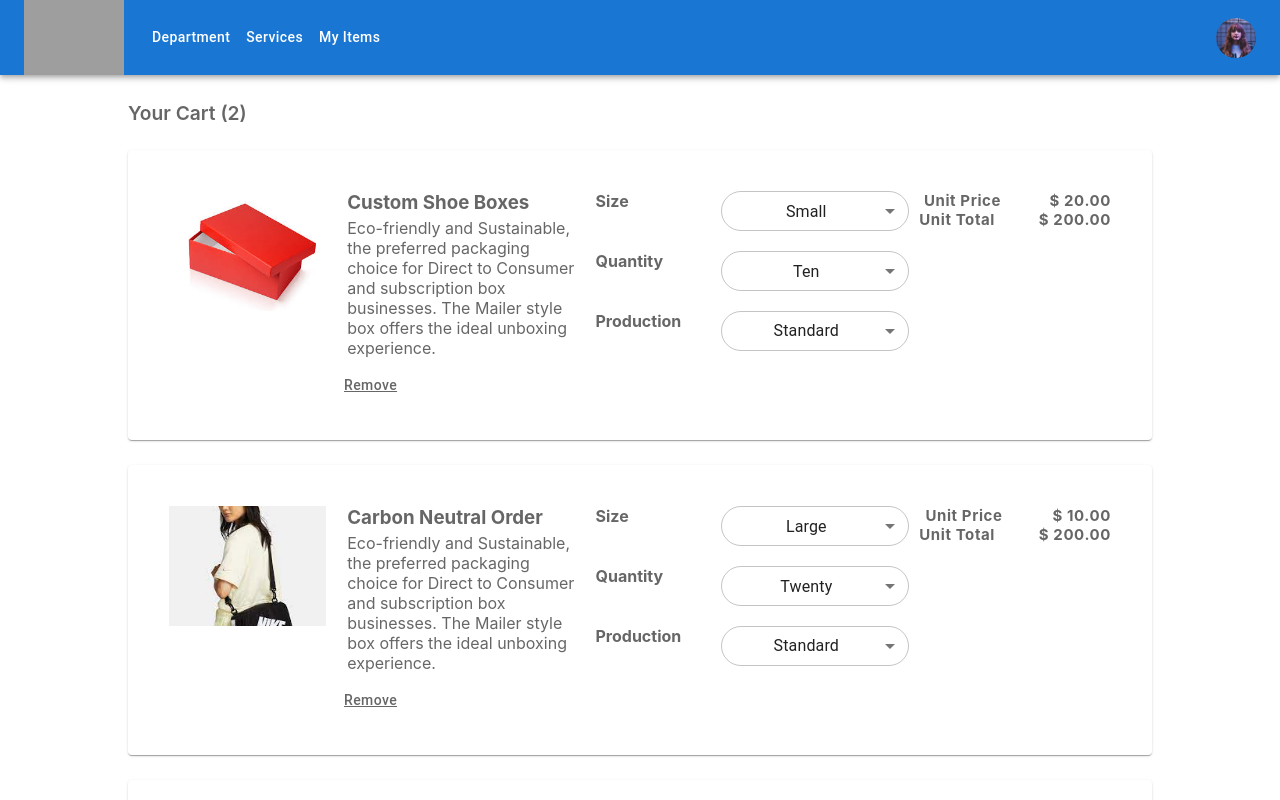
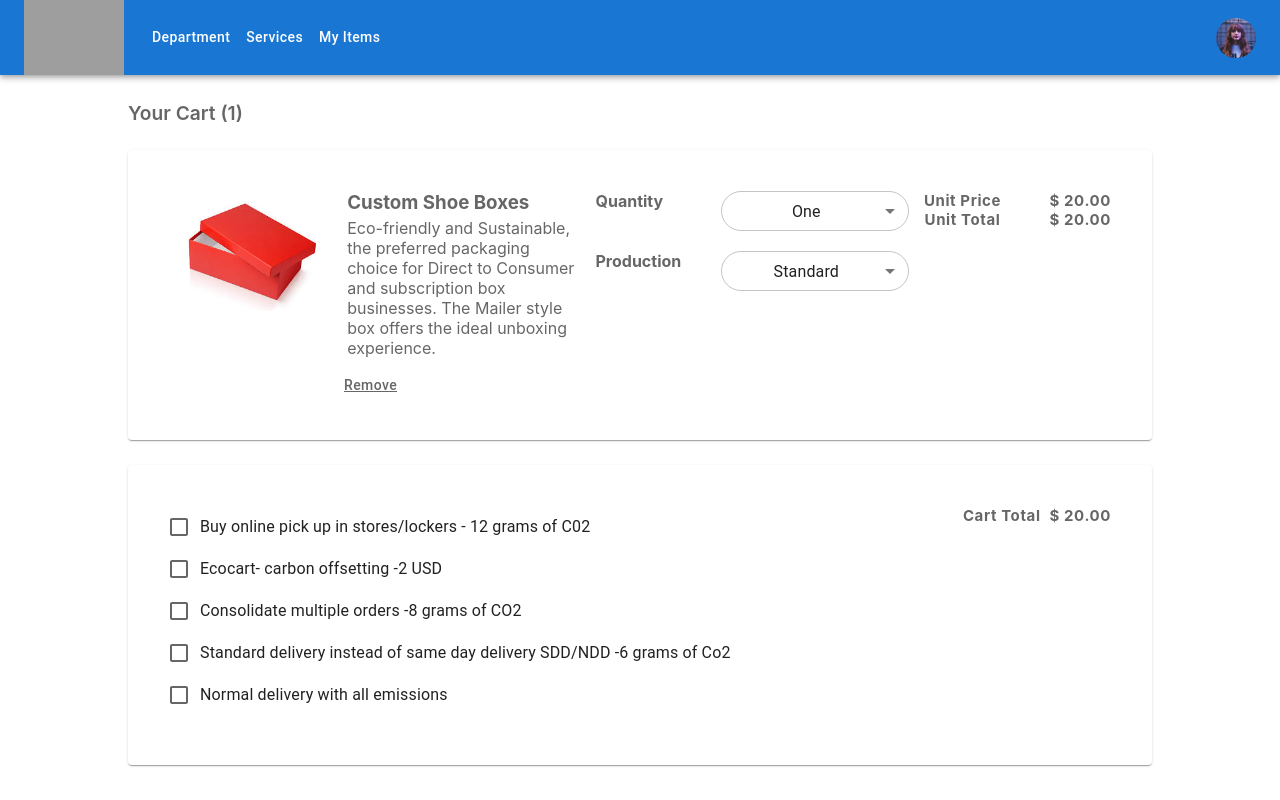
Before and after one commit to aashish12345/demoCartwithReact, a React (Create React App) app: page / in a window 1280 px wide. Shown: the top 800 px of the page. Built offline with nearby package versions, Linux system fonts and the light colour scheme; grey boxes are pictures that could not be loaded.

Commit message:
update price

```diff
--- a/src/cart.js
+++ b/src/cart.js
@@ -1,34 +1,93 @@
 import CartItem from "./cartItem";
-import jsonData from "./mock.json";
+import { useState } from "react";
+
 import { Card, Button, CardContent, Checkbox, Grid, FormGroup, FormControlLabel } from "@mui/material";
 const Cart = () => {
-    const data = jsonData.data;
-    const finalPrice = 600;
+    // const finalPrice = 600;
+    let data = [{
+        "_id": "64e5ff4fe3d35d1c4044a1de",
+        "title": "Custom Shoe Boxes",
+        "description": "Eco-friendly and Sustainable, the preferred packaging choice for Direct to Consumer and subscription box businesses. The Mailer style box offers the ideal unboxing experience.",
+        "qantity": "1",
+        "unitPrice": "20",
+        "imageUrl": "./shoeBoxNew.jpeg"
+    }]
+    const [jsonData, setJsonData] = useState(data)
+    const [finalPrice, setFinalPrice] = useState(20);
+
+    let chkJson = [{
+        "_id": "64e5ff4fe3d35d1c40333a1de",
+        "text": "Buy online pick up in stores/lockers - 12 grams of C02",
+        "val": "1",
+    }, {
+        "_id": "64e5ff4fe3d35d1cgg44a1de",
+        "text": "Ecocart- carbon offsetting -2 USD",
+        "val": "2",
+    }, {
+        "_id": "64e5ff4fe3d35d1c404dd1de",
+        "text": "Consolidate multiple orders -8 grams of CO2",
+        "val": "1",
+    }, {
+        "_id": "64e5ff4fe3d35d1c4044a1ww",
+        "text": "Standard delivery instead of same day delivery SDD/NDD -6 grams of Co2",
+        "val": "3",
+    }, {
+        "_id": "64e5ff4few3d35d1c4044a1de",
+        "text": "Normal delivery with all emissions",
+        "val": "1",
+    }]
+    const handleChange = (event) => {
+        debugger;
+        const ID = event.currentTarget.id;
+        const value = event.currentTarget.value;
+        if (event.currentTarget.checked) {
+            const item = {
+                "_id": ID,
+                "title": "Ecocart- carbon offsetting ",
+                "description": "",
+                "qantity": "1",
+                "unitPrice": value,
+                "imageUrl": "./logo4.jpeg",
+                "isFixed": true
+            }
+            setJsonData(current => [...current, item]);
+            setFinalPrice(finalPrice + parseInt(value));
+        } else {
+            setJsonData(current =>
+                current.filter(item => {
+                    return item._id !== ID;
+                }),
+            );
+        }
+
+
+    }
+
+
     return (
         <><div className="spnTotalCart">
-            <span>{`Your Cart (${data.length})`}</span>
+            <span>{`Your Cart (${jsonData.length})`}</span>
         </div>
             {
-                data.map((item) => {
+                jsonData.map((item) => {
                     return (<CartItem item={item} />)
                 })
             }
             <Card className="cartContainer">
                 <CardContent>
                     <Grid container>
-                        <Grid xs={6}>
-                            <div>
-                                <FormGroup>
-                                    <FormControlLabel control={<Checkbox defaultChecked />} label="Special PriceGet extra 19% off" />
-                                    <FormControlLabel required control={<Checkbox />} label="Partner OfferSign-up for Flipkart Pay Later & get free" />
-                                    <FormControlLabel control={<Checkbox />} label="Bank OfferFlat $20 off on Bank Credit/Debit Card" />
-                                </FormGroup>
-                            </div>
+                        <Grid xs={10}>
+                            <FormGroup>
+                                {
+                                    chkJson.map((item) => {
+                                        return <FormControlLabel control={<Checkbox value={item.val} id={item._id} onChange={(value) => handleChange(value)} />} label={item.text} />
+                                    })
+                                }
+                            </FormGroup>
                         </Grid>
-                        <Grid xs={6} className="clsGridPrice">
+                        <Grid xs={2} className="clsGridPrice">
                             <span>Cart Total</span> <span className="spnPrice">{`$ ${finalPrice.toFixed(2)}`}</span>
                             <Button className="btnCart" variant="contained">Checkout</Button>
-
                         </Grid>
 
                     </Grid>
--- a/src/cartItem.js
+++ b/src/cartItem.js
@@ -7,8 +7,6 @@ const CartItem = (props) => {
     const [production, setproduction] = useState('Standard');
     const [quantity, setQuantity] = useState(qantity);
     const [unitTotal, setUnitTotal] = useState();
-
-
     const handleChange = (event) => {
         setSize(event.target.value);
     };
@@ -52,7 +50,6 @@ const CartItem = (props) => {
                                 className="cardDescription"
                                 color="textSecondary"
                                 variant="div"
-
                             >
                                 {description}
                             </Typography>
@@ -64,7 +61,7 @@ const CartItem = (props) => {
                             >Remove</Button>
                         </Grid>
                         <Grid item xs={4} className="dropDownGrid">
-                            <Grid className="sizeGrid">
+                            {/* <Grid className="sizeGrid">
                                 <Grid item xs={4} className="gridLable">
                                     <span> Size</span>
                                 </Grid>
@@ -82,7 +79,7 @@ const CartItem = (props) => {
                                         <MenuItem value={"ExtraLarge"}>Extra-Large</MenuItem>
                                     </Select>
                                 </Grid>
-                            </Grid>
+                            </Grid> */}
 
                             <Grid className="sizeGrid">
                                 <Grid item xs={4} className="gridLable">
@@ -96,9 +93,9 @@ const CartItem = (props) => {
                                         displayEmpty
                                         inputProps={{ 'aria-label': 'Without label' }}
                                     >
-                                        <MenuItem value={10}>Ten</MenuItem>
-                                        <MenuItem value={20}>Twenty</MenuItem>
-                                        <MenuItem value={30}>Thirty</MenuItem>
+                                        <MenuItem value={1}>One</MenuItem>
+                                        <MenuItem value={2}>Two</MenuItem>
+                                        <MenuItem value={3}>Three</MenuItem>
                                     </Select>
                                 </Grid>
                             </Grid>
--- a/src/mock.json
+++ b/src/mock.json
@@ -8,15 +8,6 @@
             "qantity":"10",
             "unitPrice":"20",
             "imageUrl":"./shoeBoxNew.jpeg"
-        },
-          {
-            "_id": "64e5ff4fe3d35d1c4044a1de",
-            "title": "Carbon Neutral Order",
-            "description": "Eco-friendly and Sustainable, the preferred packaging choice for Direct to Consumer and subscription box businesses. The Mailer style box offers the ideal unboxing experience.",
-            "itemsize":"Large",
-            "qantity":"20",
-            "unitPrice":"10",
-            "imageUrl":"./nike.jpeg"
         }
     ]
 }
```
Also changed, not shown: public/logo4.jpeg (added).
